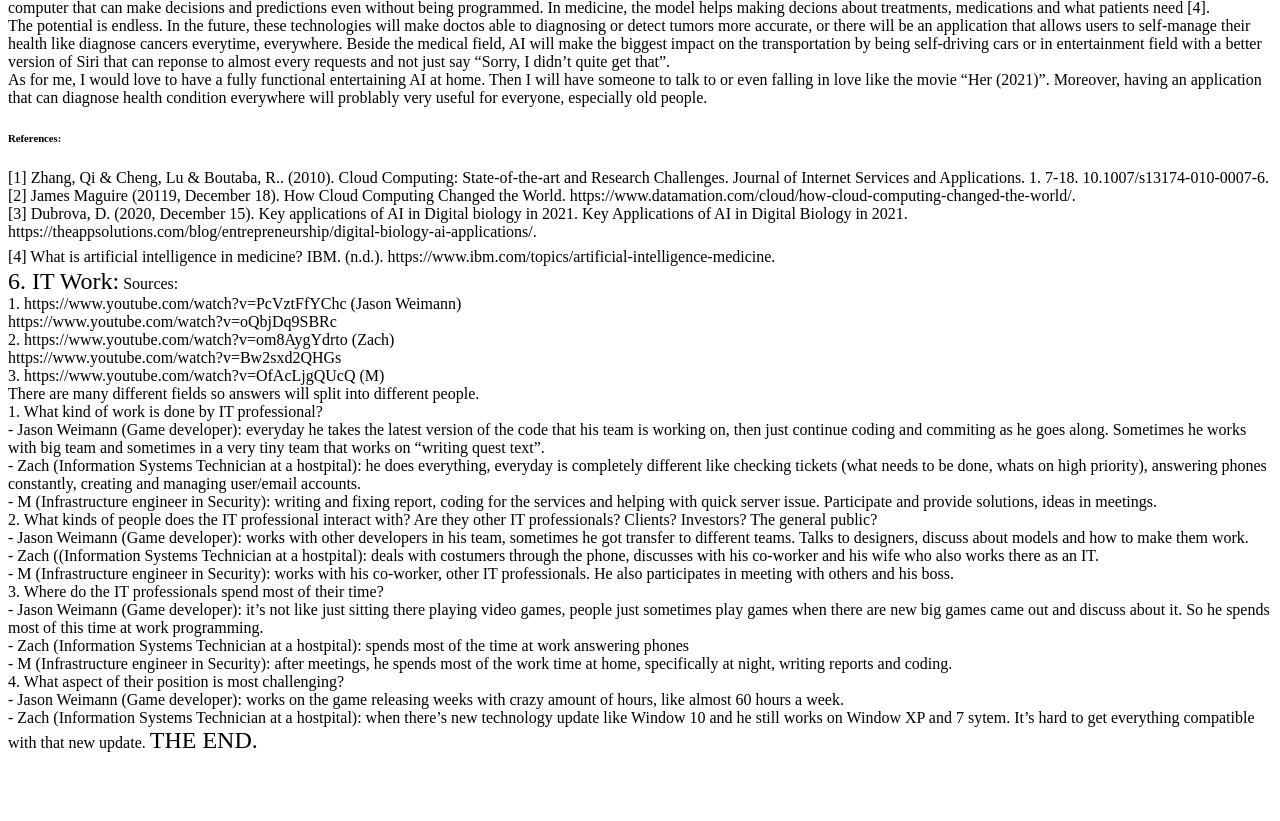
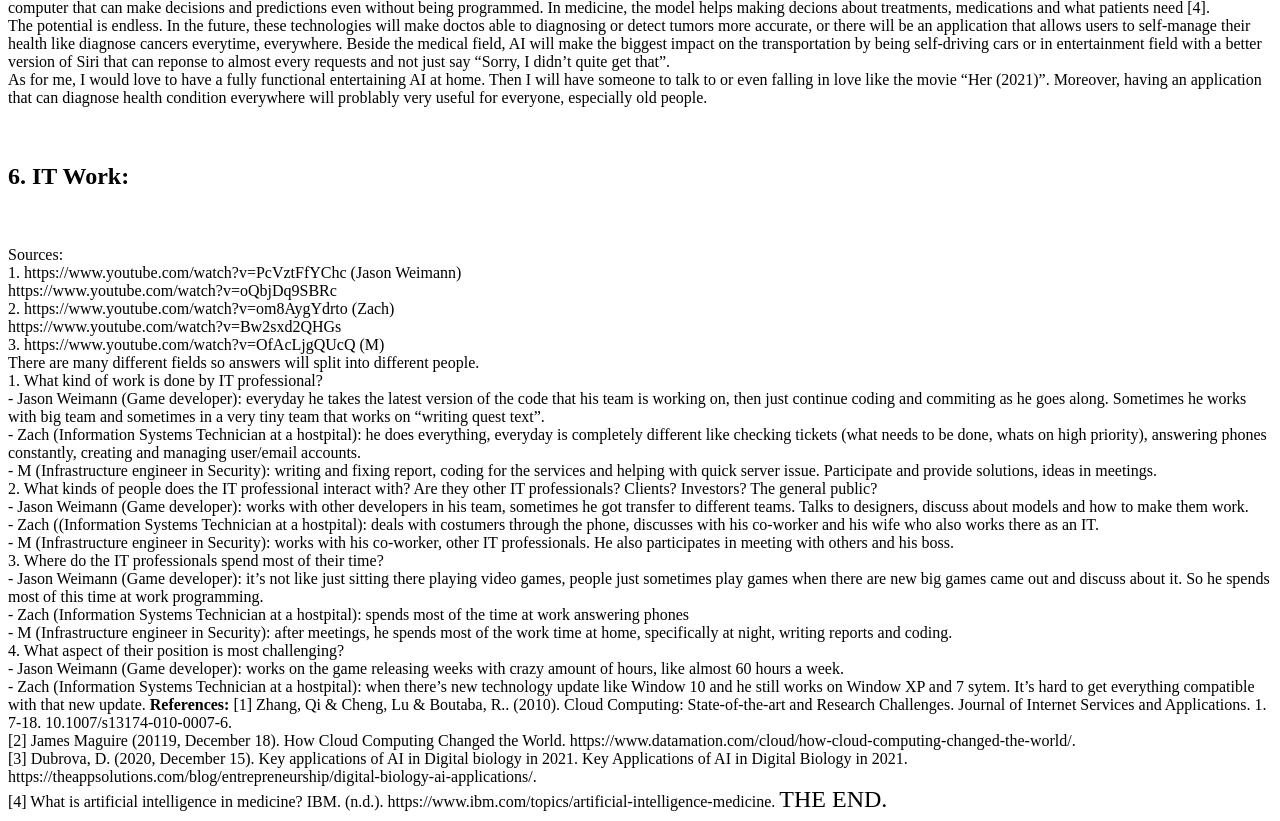
Before and after one commit to herobaotoan/ITWorld, a plain HTML site: page index.html in a window 1280 px wide. Shown: the part 1793-2614 px from the top of the page. Before the commit the page ends 2555 px from the top, so only its background shows below. Drawn offline with Linux system fonts and the light colour scheme.

Commit message:
Move References to the end of the page.

```diff
--- a/index.html
+++ b/index.html
@@ -59,14 +59,8 @@ The differences between RecipeBook and other social media platforms: There is no
 <br>When talking about the state of the art of AI then it must be about it’s Deep Learning. It is the models that work with non-texual data like image or voice recognition. Those features allow AI the feature that recognize objects, give it the ability to assist in many different fields. Such as in biology, AI helps biologists determine the order of DNA, distinguish proteins and their biological roles [3]. Morever, Deep Learning is a subset of Machine Learning, the model that focuses on setting AI up the ability to perform works without human interaction. Machine Learning’s goal is to make a computer that can make decisions and predictions even without being programmed. In medicine, the model helps making decions about treatments, medications and what patients need [4].
 <br>The potential is endless. In the future, these technologies will make doctos able to diagnosing or detect tumors more accurate, or there will be an application that allows users to self-manage their health like diagnose cancers everytime, everywhere. Beside the medical field, AI will make the biggest impact on the transportation by being self-driving cars or in entertainment field with a better version of Siri that can reponse to almost every requests and not just say “Sorry, I didn’t quite get that”.
 <br>As for me, I would love to have a fully functional entertaining AI at home. Then I will have someone to talk to or even falling in love like the movie “Her (2021)”. Moreover, having an application that can diagnose health condition everywhere will problably very useful for everyone, especially old people.</p6>
-  <h6 style="font-weight:bolder">References:</h6>
-  <p7>[1] Zhang, Qi & Cheng, Lu & Boutaba, R.. (2010). Cloud Computing: State-of-the-art and Research Challenges. Journal of Internet Services and Applications. 1. 7-18. 10.1007/s13174-010-0007-6.
-<br>[2] James Maguire (20119, December 18). How Cloud Computing Changed the World. https://www.datamation.com/cloud/how-cloud-computing-changed-the-world/.
-<br>[3] Dubrova, D. (2020, December 15). Key applications of AI in Digital biology in 2021. Key Applications of AI in Digital Biology in 2021. https://theappsolutions.com/blog/entrepreneurship/digital-biology-ai-applications/.
-<br>[4] What is artificial intelligence in medicine? IBM. (n.d.). https://www.ibm.com/topics/artificial-intelligence-medicine.</p7>
-  <h7 style="font-size:150%">
-    <br>6. IT Work:</h7>
-  <p8>Sources:
+  <h6 style="font-size:150%">6. IT Work:</h6>
+  <p7>Sources:
 <br>1. https://www.youtube.com/watch?v=PcVztFfYChc (Jason Weimann)
 <br>    https://www.youtube.com/watch?v=oQbjDq9SBRc
 <br>2. https://www.youtube.com/watch?v=om8AygYdrto (Zach)
@@ -87,7 +81,13 @@ The differences between RecipeBook and other social media platforms: There is no
 <br>-	M (Infrastructure engineer in Security): after meetings, he spends most of the work time at home, specifically at night, writing reports and coding.
 <br>4.	What aspect of their position is most challenging?
 <br>-	Jason Weimann (Game developer): works on the game releasing weeks with crazy amount of hours, like almost 60 hours a week.
-<br>-	Zach (Information Systems Technician at a hostpital): when there’s new technology update like Window 10 and he still works on Window XP and 7 sytem. It’s hard to get everything compatible with that new update.</p8>
-<h9 style="font-size:150%">THE END.</h9>
+<br>-	Zach (Information Systems Technician at a hostpital): when there’s new technology update like Window 10 and he still works on Window XP and 7 sytem. It’s hard to get everything compatible with that new update.</p7>
+    <h7 style="font-weight:bolder">References:</h7>
+  <p8>[1] Zhang, Qi & Cheng, Lu & Boutaba, R.. (2010). Cloud Computing: State-of-the-art and Research Challenges. Journal of Internet Services and Applications. 1. 7-18. 10.1007/s13174-010-0007-6.
+<br>[2] James Maguire (20119, December 18). How Cloud Computing Changed the World. https://www.datamation.com/cloud/how-cloud-computing-changed-the-world/.
+<br>[3] Dubrova, D. (2020, December 15). Key applications of AI in Digital biology in 2021. Key Applications of AI in Digital Biology in 2021. https://theappsolutions.com/blog/entrepreneurship/digital-biology-ai-applications/.
+<br>[4] What is artificial intelligence in medicine? IBM. (n.d.). https://www.ibm.com/topics/artificial-intelligence-medicine.</p8>
+
+<h8 style="font-size:150%">THE END.</h8>
   </body>
 </html>
```
